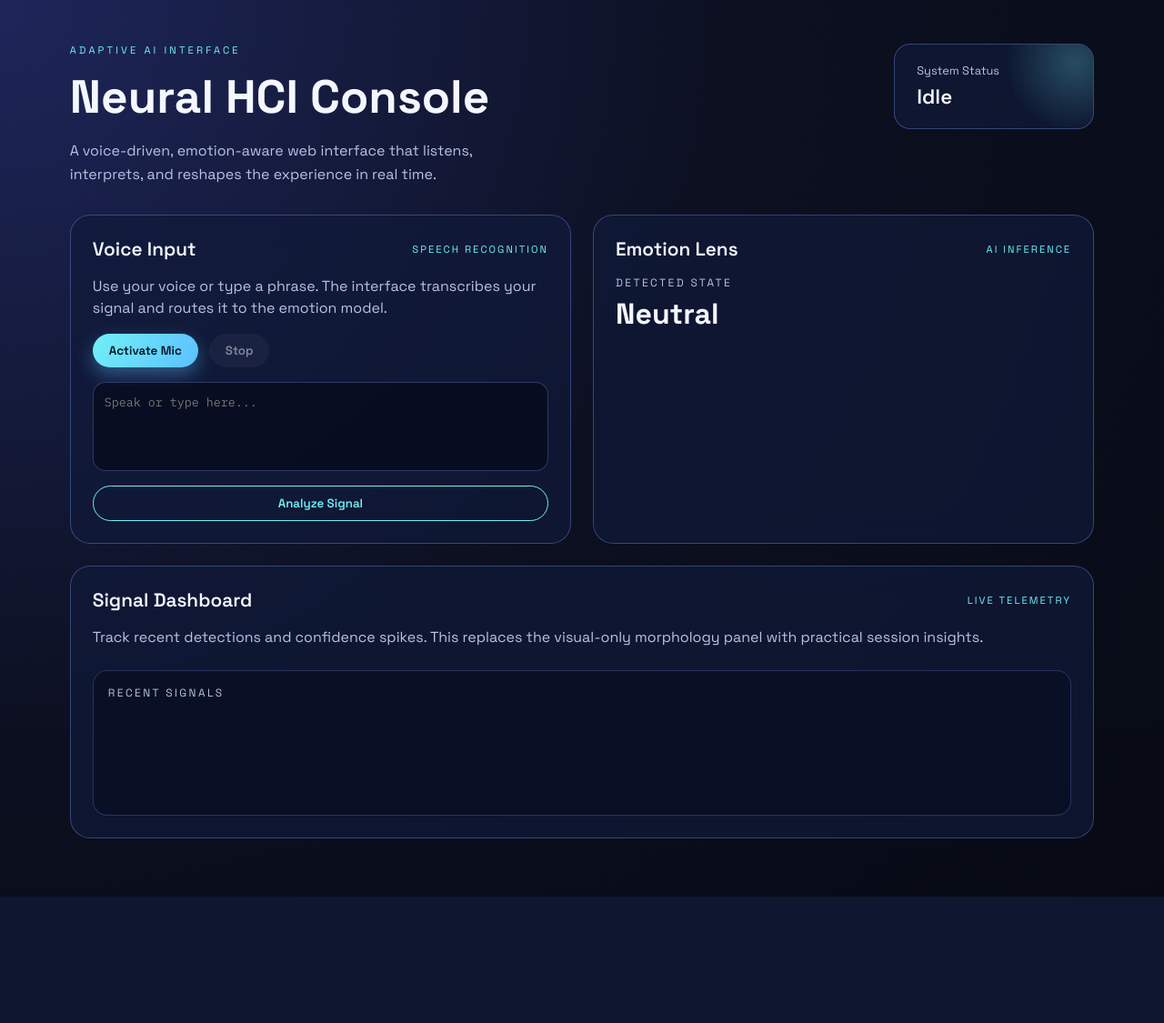
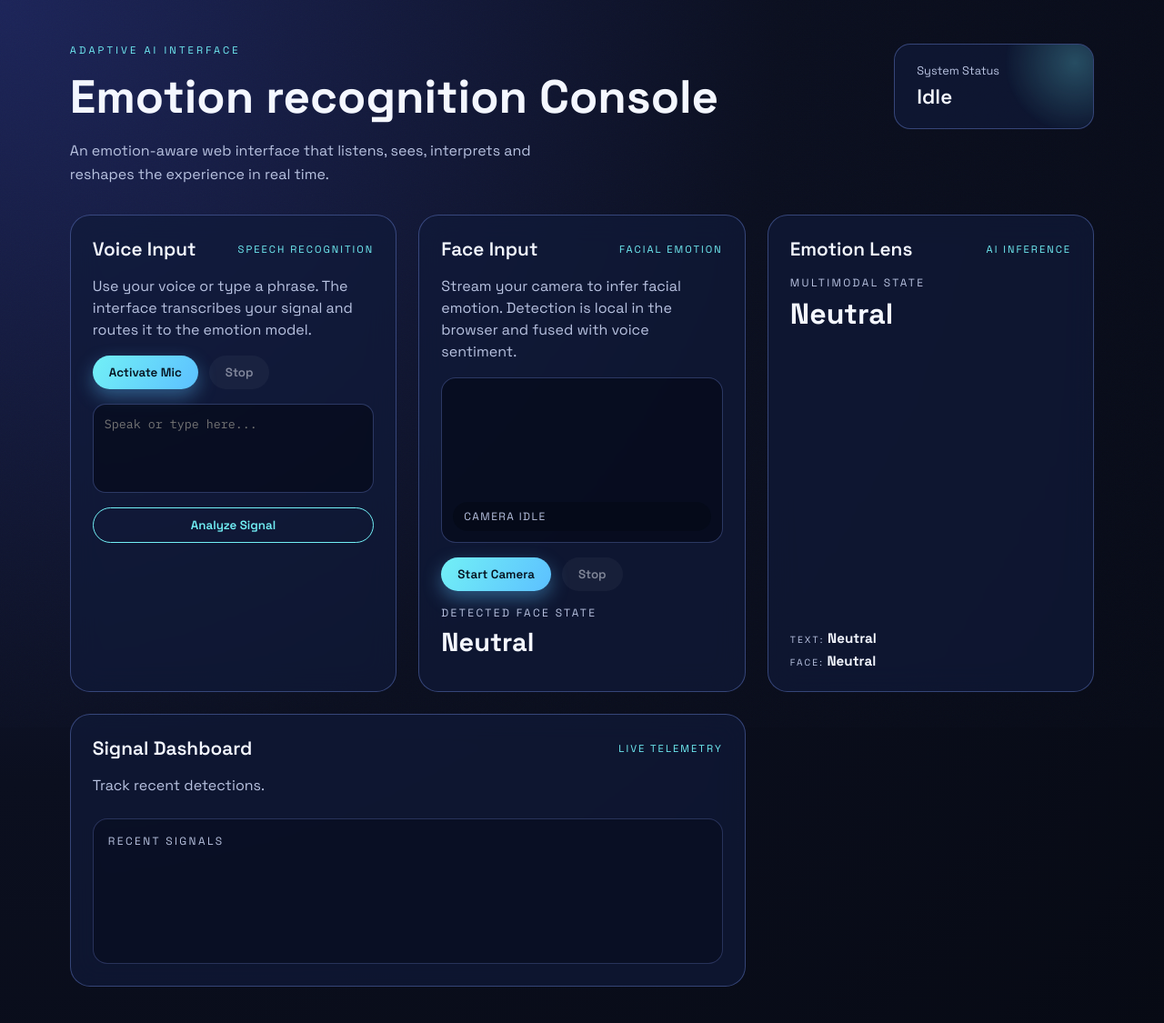
Before and after one commit to Manuela222/Speech-Emotional-Recognition, a Flask app: page / in a window 1280 px wide. Shown: the top 1125 px of the page at 91% size. Before the commit the page ends 986 px from the top, so only its background shows below. Run offline with Flask 3, Linux system fonts and the light colour scheme; some libraries are stand-ins or nearby versions.

Commit message:
Multi-modal experience

```diff
--- a/app.py
+++ b/app.py
@@ -136,23 +136,38 @@ def analyze() -> tuple:
     if not text:
         return jsonify({"error": "No text provided."}), 400
 
-    label, scores = MODEL.predict(text)
-    response = generate_ai_response(label, text)
-    return jsonify({"label": label, "scores": scores, "response": response})
+    text_label, text_scores = MODEL.predict(text)
+    face_scores = payload.get("face_scores") or {}
+    face_label = None
+    if isinstance(face_scores, dict) and face_scores:
+        face_label = max(face_scores, key=face_scores.get)
+    fused_scores = fuse_scores(text_scores, face_scores)
+    fused_label = max(fused_scores, key=fused_scores.get)
+
+    return jsonify(
+        {
+            "text_label": text_label,
+            "text_scores": text_scores,
+            "face_label": face_label,
+            "face_scores": face_scores,
+            "fused_label": fused_label,
+            "fused_scores": fused_scores,
+        }
+    )
 
 
-def generate_ai_response(label: str, text: str) -> str:
-    presets = {
-        "joy": "Your energy reads bright. Want to channel it into a bold next step?",
-        "sadness": "I am picking up a softer signal. Want a calmer, focused flow?",
-        "anger": "The signal is intense. We can switch to a sharper, minimal layout.",
-        "fear": "I sense caution. I can slow the pace and highlight safe options.",
-        "surprise": "That is a spike of surprise. Want a quick discovery mode?",
-        "neutral": "Signal is balanced. We can keep the interface steady and precise.",
-    }
-    base = presets.get(label, presets["neutral"])
-    trimmed = text[:120]
-    return f"{base} \"{trimmed}\""
+def fuse_scores(
+    text_scores: Dict[str, float], face_scores: Dict[str, float]
+) -> Dict[str, float]:
+    weights = {"text": 0.6, "face": 0.4}
+    fused = {}
+    for label in text_scores:
+        text_value = text_scores.get(label, 0.0)
+        face_value = 0.0
+        if isinstance(face_scores, dict):
+            face_value = float(face_scores.get(label, 0.0))
+        fused[label] = round(text_value * weights["text"] + face_value * weights["face"], 4)
+    return fused
 
 
 if __name__ == "__main__":
--- a/static/css/style.css
+++ b/static/css/style.css
@@ -157,6 +157,59 @@ h1 {
   flex-wrap: wrap;
 }
 
+.video-frame {
+  position: relative;
+  border-radius: 16px;
+  overflow: hidden;
+  border: 1px solid rgba(130, 157, 255, 0.3);
+  background: rgba(4, 8, 20, 0.6);
+  min-height: 180px;
+}
+
+.video-frame video {
+  width: 100%;
+  height: 180px;
+  object-fit: cover;
+  display: block;
+  filter: saturate(1.1) contrast(1.05);
+}
+
+.video-overlay {
+  position: absolute;
+  inset: auto 12px 12px 12px;
+  padding: 8px 12px;
+  border-radius: 999px;
+  background: rgba(5, 10, 24, 0.7);
+  color: var(--muted);
+  font-size: 0.75rem;
+  letter-spacing: 0.12em;
+  text-transform: uppercase;
+}
+
+.face-state h3 {
+  font-size: 1.8rem;
+  margin-top: 6px;
+}
+
+.fusion-meta {
+  margin-top: auto;
+  display: grid;
+  gap: 6px;
+  font-size: 0.85rem;
+  color: var(--muted);
+}
+
+.fusion-meta span {
+  text-transform: uppercase;
+  letter-spacing: 0.2em;
+  font-size: 0.65rem;
+}
+
+.fusion-meta strong {
+  color: var(--text);
+  font-size: 0.95rem;
+}
+
 textarea {
   background: rgba(4, 8, 20, 0.6);
   border: 1px solid rgba(130, 157, 255, 0.3);
--- a/static/js/app.js
+++ b/static/js/app.js
@@ -4,11 +4,24 @@ const analyzeButton = document.getElementById("analyzeButton");
 const textInput = document.getElementById("textInput");
 const emotionLabel = document.getElementById("emotionLabel");
 const emotionBars = document.getElementById("emotionBars");
+const textLabel = document.getElementById("textLabel");
+const faceLabelMini = document.getElementById("faceLabelMini");
 const statusValue = document.getElementById("statusValue");
 const history = document.getElementById("history");
+const cameraButton = document.getElementById("cameraButton");
+const cameraStopButton = document.getElementById("cameraStopButton");
+const video = document.getElementById("video");
+const faceStatus = document.getElementById("faceStatus");
+const faceLabel = document.getElementById("faceLabel");
+const faceBars = document.getElementById("faceBars");
 
 let recognition = null;
 const historyItems = [];
+let faceScores = {};
+let faceInterval = null;
+let modelsReady = false;
+
+const FACE_MODEL_URL = "https://justadudewhohacks.github.io/face-api.js/models";
 
 const emotionColors = {
   joy: "#83f7b0",
@@ -58,7 +71,11 @@ function setupRecognition() {
 }
 
 function updateBars(scores) {
-  emotionBars.innerHTML = "";
+  renderBars(emotionBars, scores);
+}
+
+function renderBars(container, scores) {
+  container.innerHTML = "";
   Object.entries(scores)
     .sort((a, b) => b[1] - a[1])
     .forEach(([label, value]) => {
@@ -73,7 +90,7 @@ function updateBars(scores) {
       meter.appendChild(fill);
       row.appendChild(name);
       row.appendChild(meter);
-      emotionBars.appendChild(row);
+      container.appendChild(row);
     });
 }
 
@@ -107,17 +124,19 @@ async function analyzeText() {
     const response = await fetch("/analyze", {
       method: "POST",
       headers: { "Content-Type": "application/json" },
-      body: JSON.stringify({ text }),
+      body: JSON.stringify({ text, face_scores: faceScores }),
     });
     const data = await response.json();
     if (!response.ok) {
       throw new Error(data.error || "Unknown error");
     }
 
-    emotionLabel.textContent = data.label;
-    updateBars(data.scores);
-    updateVisuals(data.label);
-    updateHistory(data.label, text);
+    emotionLabel.textContent = data.fused_label;
+    updateBars(data.fused_scores);
+    updateVisuals(data.fused_label);
+    textLabel.textContent = data.text_label;
+    faceLabelMini.textContent = data.face_label || "Unavailable";
+    updateHistory(data.fused_label, text);
     statusValue.textContent = "Adaptive mode";
   } catch (error) {
     statusValue.textContent = "Error";
@@ -152,3 +171,110 @@ textInput.addEventListener("keydown", (event) => {
 if (!supportsSpeechRecognition()) {
   statusValue.textContent = "Speech API unavailable";
 }
+
+async function loadFaceModels() {
+  if (modelsReady || !window.faceapi) {
+    return;
+  }
+  faceStatus.textContent = "Loading models";
+  try {
+    await Promise.all([
+      faceapi.nets.tinyFaceDetector.loadFromUri(FACE_MODEL_URL),
+      faceapi.nets.faceExpressionNet.loadFromUri(FACE_MODEL_URL),
+    ]);
+    modelsReady = true;
+    faceStatus.textContent = "Camera ready";
+  } catch (error) {
+    faceStatus.textContent = "Model load failed";
+  }
+}
+
+function mapExpressions(expressions) {
+  const mapped = {
+    anger: (expressions.angry || 0) + (expressions.disgusted || 0),
+    fear: expressions.fearful || 0,
+    joy: expressions.happy || 0,
+    sadness: expressions.sad || 0,
+    surprise: expressions.surprised || 0,
+    neutral: expressions.neutral || 0,
+  };
+  const total = Object.values(mapped).reduce((sum, value) => sum + value, 0) || 1;
+  Object.keys(mapped).forEach((key) => {
+    mapped[key] = Number((mapped[key] / total).toFixed(4));
+  });
+  return mapped;
+}
+
+async function detectFace() {
+  if (!modelsReady || video.readyState < 2) {
+    return;
+  }
+  const detection = await faceapi
+    .detectSingleFace(video, new faceapi.TinyFaceDetectorOptions())
+    .withFaceExpressions();
+  if (!detection) {
+    faceStatus.textContent = "No face detected";
+    faceScores = {};
+    faceLabel.textContent = "Unavailable";
+    faceLabelMini.textContent = "Unavailable";
+    faceBars.innerHTML = "";
+    return;
+  }
+  faceStatus.textContent = "Face detected";
+  faceScores = mapExpressions(detection.expressions);
+  const topLabel = Object.keys(faceScores).reduce((best, label) => {
+    return faceScores[label] > faceScores[best] ? label : best;
+  }, "neutral");
+  faceLabel.textContent = topLabel;
+  faceLabelMini.textContent = topLabel;
+  renderBars(faceBars, faceScores);
+}
+
+async function startCamera() {
+  if (!navigator.mediaDevices || !navigator.mediaDevices.getUserMedia) {
+    faceStatus.textContent = "Camera unavailable";
+    return;
+  }
+  try {
+    const stream = await navigator.mediaDevices.getUserMedia({ video: true, audio: false });
+    video.srcObject = stream;
+    cameraButton.disabled = true;
+    cameraStopButton.disabled = false;
+    faceStatus.textContent = "Starting camera";
+    await loadFaceModels();
+    if (faceInterval) {
+      clearInterval(faceInterval);
+    }
+    faceInterval = setInterval(detectFace, 900);
+  } catch (error) {
+    faceStatus.textContent = "Camera blocked";
+  }
+}
+
+function stopCamera() {
+  if (video.srcObject) {
+    video.srcObject.getTracks().forEach((track) => track.stop());
+    video.srcObject = null;
+  }
+  if (faceInterval) {
+    clearInterval(faceInterval);
+    faceInterval = null;
+  }
+  faceScores = {};
+  faceBars.innerHTML = "";
+  faceLabel.textContent = "Neutral";
+  faceLabelMini.textContent = "Neutral";
+  cameraButton.disabled = false;
+  cameraStopButton.disabled = true;
+  faceStatus.textContent = "Camera idle";
+}
+
+cameraButton.addEventListener("click", () => {
+  if (!window.faceapi) {
+    faceStatus.textContent = "Face API unavailable";
+    return;
+  }
+  startCamera();
+});
+
+cameraStopButton.addEventListener("click", stopCamera);
--- a/templates/index.html
+++ b/templates/index.html
@@ -12,10 +12,10 @@
       <header class="hero">
         <div>
           <p class="eyebrow">Adaptive AI Interface</p>
-          <h1>Neural HCI Console</h1>
+          <h1>Emotion recognition Console</h1>
           <p class="subhead">
-            A voice-driven, emotion-aware web interface that listens, interprets, and
-            reshapes the experience in real time.
+            An emotion-aware web interface that listens, sees, interprets
+            and reshapes the experience in real time.
           </p>
         </div>
         <div class="status-card">
@@ -49,13 +49,41 @@
 
         <div class="panel">
           <div class="panel-header">
+            <h2>Face Input</h2>
+            <span class="tag">Facial Emotion</span>
+          </div>
+          <p class="panel-copy">
+            Stream your camera to infer facial emotion. Detection is local in the
+            browser and fused with voice sentiment.
+          </p>
+          <div class="video-frame">
+            <video id="video" autoplay muted playsinline></video>
+            <div class="video-overlay" id="faceStatus">Camera idle</div>
+          </div>
+          <div class="input-row">
+            <button id="cameraButton" class="primary">Start Camera</button>
+            <button id="cameraStopButton" class="ghost" disabled>Stop</button>
+          </div>
+          <div class="face-state">
+            <p class="emotion-label">Detected Face State</p>
+            <h3 id="faceLabel">Neutral</h3>
+            <div id="faceBars" class="bars"></div>
+          </div>
+        </div>
+
+        <div class="panel">
+          <div class="panel-header">
             <h2>Emotion Lens</h2>
             <span class="tag">AI Inference</span>
           </div>
           <div class="emotion-summary">
-            <p class="emotion-label">Detected State</p>
+            <p class="emotion-label">Multimodal State</p>
             <h3 id="emotionLabel">Neutral</h3>
             <div id="emotionBars" class="bars"></div>
+          </div>
+          <div class="fusion-meta">
+            <p><span>Text:</span> <strong id="textLabel">Neutral</strong></p>
+            <p><span>Face:</span> <strong id="faceLabelMini">Neutral</strong></p>
           </div>
         </div>
 
@@ -65,8 +93,7 @@
             <span class="tag">Live Telemetry</span>
           </div>
           <p class="panel-copy">
-            Track recent detections and confidence spikes. This replaces the visual-only
-            morphology panel with practical session insights.
+            Track recent detections.
           </p>
           <div class="dashboard">
             <div class="telemetry">
@@ -78,6 +105,7 @@
       </section>
     </main>
 
+    <script defer src="https://unpkg.com/face-api.js@0.22.2/dist/face-api.min.js"></script>
     <script src="/static/js/app.js"></script>
   </body>
 </html>
```
Also changed, not shown: README.md.
